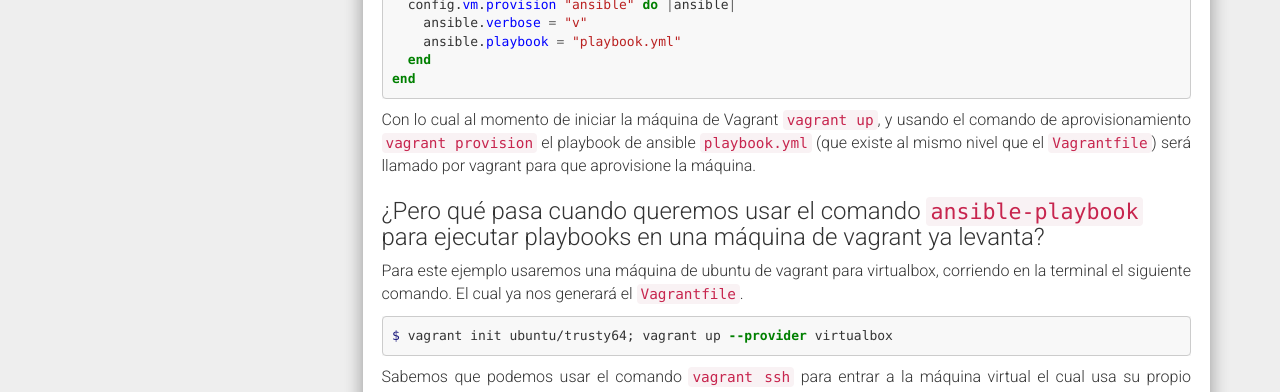
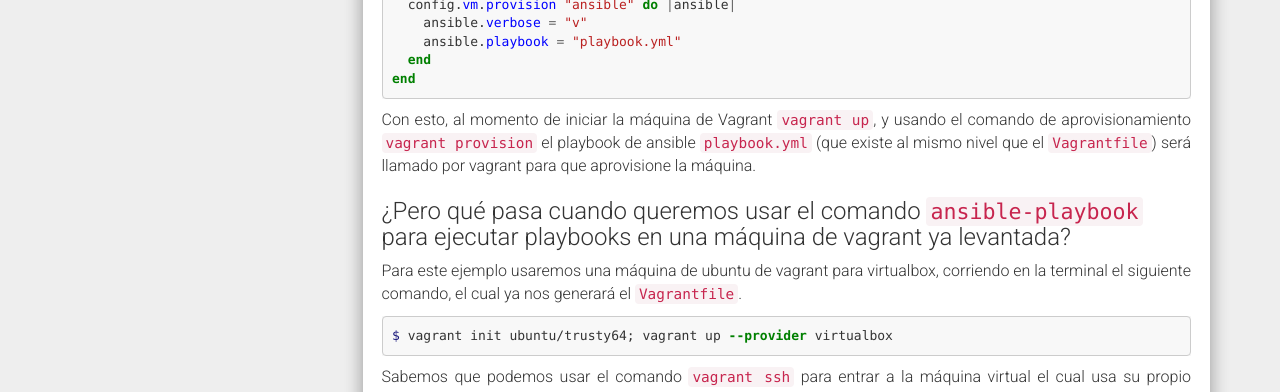
Before and after one commit to diegovillacis10/diegovillacis10.github.io, a Jekyll site: the page built from _posts/2017-02-25-probando-playbooks-de-ansible-con-vagrant.md, in a window 1280 px wide and 900 px high, scrolled down 386 px. Shown: the part 150-542 px from the top of the window. Built offline with Jekyll 4.4.1, drawn with Linux system fonts in a browser that asks for light colours; nearby versions of some CDN libraries; comment, search, counter and statistics services are not loaded.

Commit message:
Fix typos

````diff
--- a/_posts/2017-02-25-probando-playbooks-de-ansible-con-vagrant.md
+++ b/_posts/2017-02-25-probando-playbooks-de-ansible-con-vagrant.md
@@ -22,14 +22,14 @@
 end
 ```
 
-Con lo cual al momento de iniciar la máquina de Vagrant `vagrant up`, y usando el comando de
+Con esto, al momento de iniciar la máquina de Vagrant `vagrant up`, y usando el comando de
 aprovisionamiento `vagrant provision` el playbook de ansible `playbook.yml` (que existe al mismo
 nivel que el `Vagrantfile`) será llamado por vagrant para que aprovisione la máquina.
 
-### ¿Pero qué pasa cuando queremos usar el comando `ansible-playbook` para ejecutar playbooks en una máquina de vagrant ya levanta?
+### ¿Pero qué pasa cuando queremos usar el comando `ansible-playbook` para ejecutar playbooks en una máquina de vagrant ya levantada?
 
 Para este ejemplo usaremos una máquina de ubuntu de vagrant para virtualbox, corriendo en la
-terminal el siguiente comando. El cual ya nos generará el `Vagrantfile`.
+terminal el siguiente comando, el cual ya nos generará el `Vagrantfile`.
 
 ```sh
 $ vagrant init ubuntu/trusty64; vagrant up --provider virtualbox
@@ -63,7 +63,7 @@
 tenemos que buscar otra opción.
 
 Y en la mayoría de los casos, usamos `become: yes` para decirle a ansible que ejecute los comandos
-como `sudo`,
+como `sudo`.
 
 Por ejemplo, aquí tenemos un pequeño playbook que lo que hace es simplemente instalar git con su
 respectivo inventory.
````
